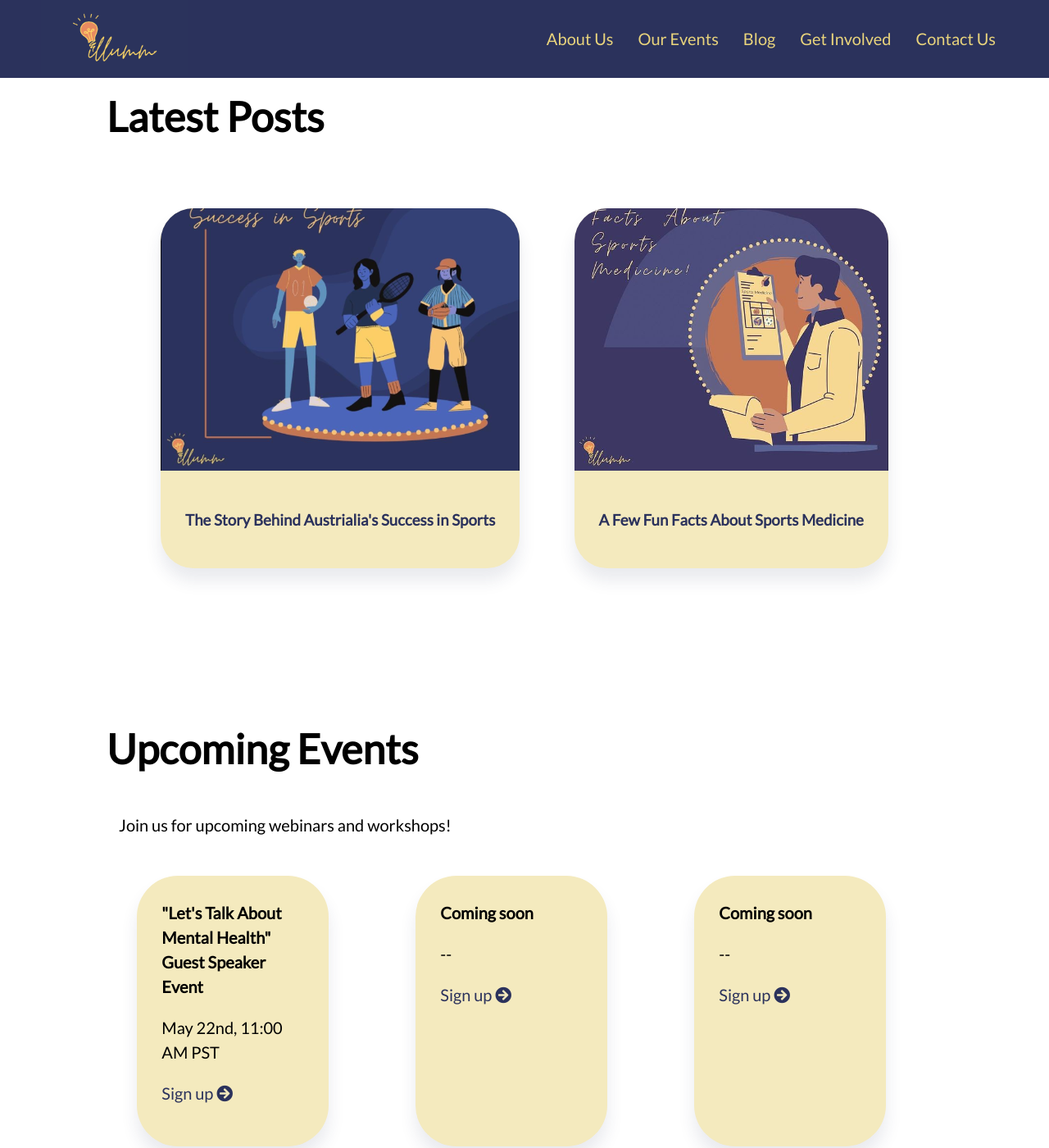
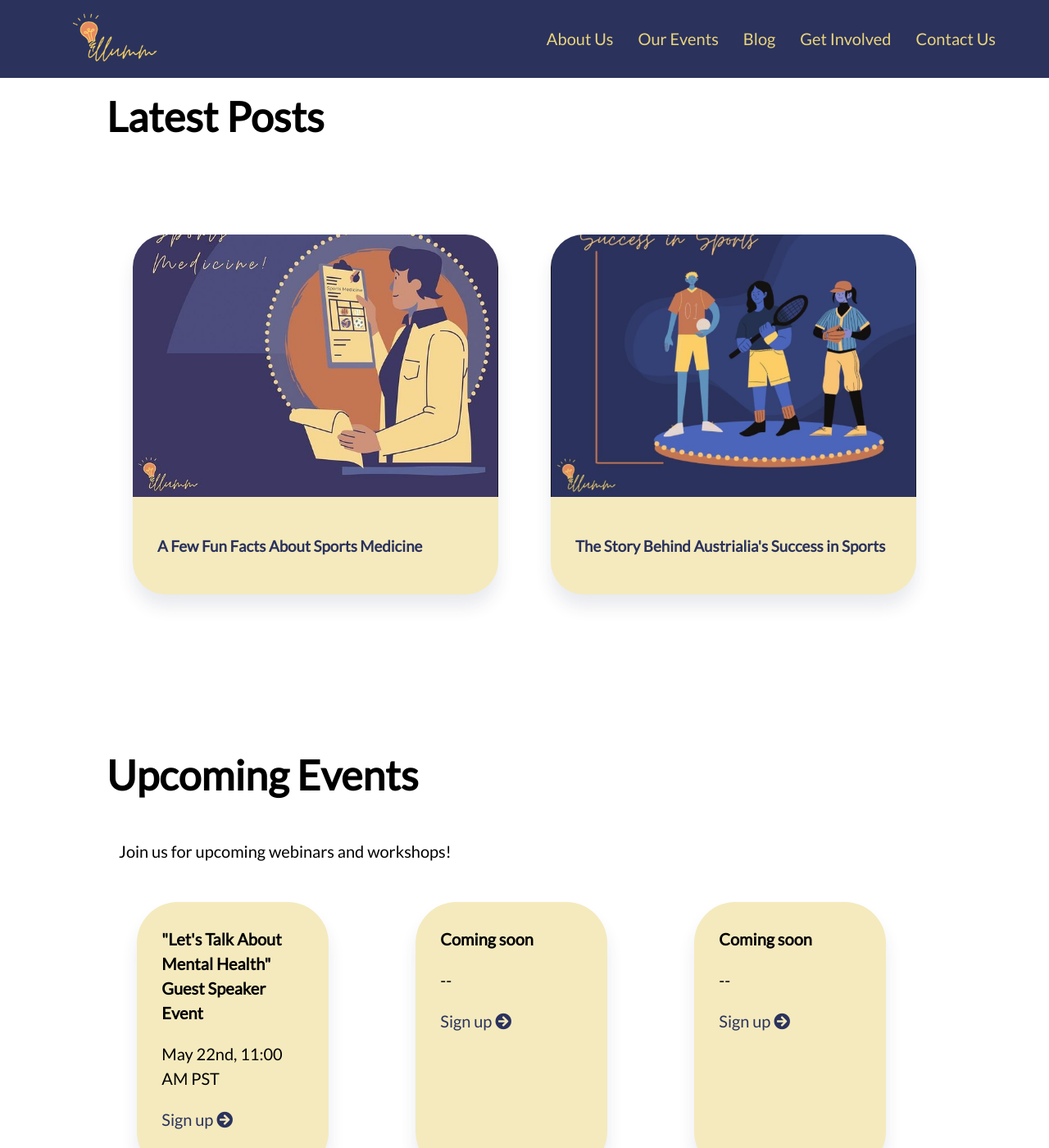
Before and after one commit to illumm/illumm.github.io, a Jekyll site: the page built from index.html, in a window 1280 px wide and 1400 px high, scrolled down 1259 px. Shown: the whole window at 82% size. Built offline with Jekyll 4.4.1, drawn with Linux system fonts in a browser that asks for light colours.

Commit message:
Responsive blog fixes

```diff
--- a/_layouts/post.html
+++ b/_layouts/post.html
@@ -47,9 +47,9 @@
     <div class="page-container">
       <div class="page-title">
         <h1 class="animate__animated animate__fadeIn">{{ page.title }}</h1>
+        <h2 class="post-byline">Posted {{ page.date | date: '%B %d, %Y' }}</h2>
       </div>
       <div class="page-section post-content">
-        <h1 class="post-byline">Posted {{ page.date | date: '%B %d, %Y' }}</h1>
         {{ content }}
       </div>
     </div>
--- a/blog.html
+++ b/blog.html
@@ -5,7 +5,6 @@
 <div class="page-container">
   <div class="page-title" class="wave-container">
     <h1 class="animate__animated animate__fadeIn">Illumm Blog</h1>
-    <p class="">Find informative articles here in the future!</p>
   </div>
   <div class="page-section">
     <div class="blog-container">
--- a/index.html
+++ b/index.html
@@ -23,7 +23,7 @@
       <div class="section-title">
         <h1>Latest Posts</h1>
         <div class="blog-container">
-          {% for post in site.posts %}
+          {% for post in site.posts limit:4 %}
             <a href="{{ post.url }}">
               <div class="blog-card">
                 <div class="post-image" style="background: url('{{ post.image }}'); background-position: bottom; background-size: cover;"></div>
--- a/style.css
+++ b/style.css
@@ -491,8 +491,8 @@
   flex-wrap: wrap;
   justify-content: center;
   align-items: center;
-  padding: 0 25px;
-  margin-top: 5rem;
+  padding: 25px;
+  margin-top: 9rem;
 }
 
 .footer-container .footer-link {
@@ -511,9 +511,10 @@
   padding-top: 3em;
 }
 
-/* .blog-container a {
-  flex-basis: 25%;
-} */
+.blog-container a {
+  flex-basis: 50%;
+  box-sizing: border-box;
+}
 
 .blog-card {
   width: inherit;
@@ -521,9 +522,7 @@
   background-color: var(--banner-bg-color);
   border-radius: 40px;
   transition: background-color .5s ease, transform 1s ease;
-  margin-bottom: 2em;
-  position: relative;
-  box-sizing: border-box;
+  margin: 2em;
 }
 
 .blog-card:hover {
@@ -605,8 +604,12 @@
   }
 
   .program-card {
-    flex-basis: 100%;
+    flex-basis: auto;
     margin: 0 1em 3em;
+  }
+
+  .blog-container {
+    padding-top: 0;
   }
 }
 
@@ -675,6 +678,10 @@
   .post-content p {
     width: auto;
   }
+
+  .footer-container {
+    margin-top: 5rem;
+  }
 }
 
 @media screen and (max-width: 576px) {
@@ -707,8 +714,7 @@
   }
 
   .footer-container {
-    margin-top: 2.5rem;
-    padding: 10px 30px;
+    padding: 15px;
   }
 
   .footer-link {
```
Also changed, not shown: _posts/2021-07-23-facts-about-sports-medicine.md (renamed from _posts/2021-06-08-second-post.md, +1 -1 lines).
